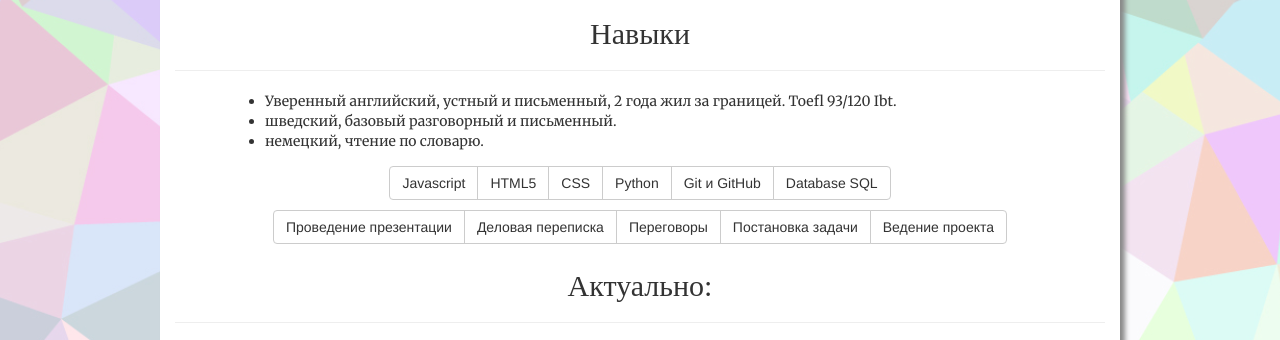
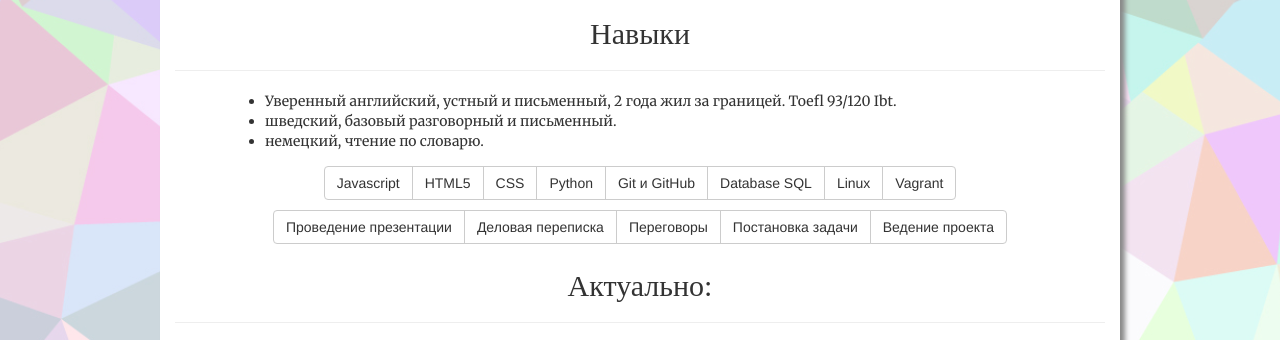
Before and after one commit to YariSPB/Yaroslav-Portfolio, a plain HTML site: page index.html in a window 1280 px wide. Shown: the part 407-747 px from the top of the page. Drawn offline with nearby package versions, Linux system fonts and the light colour scheme; a web font is replaced by a local one.

Commit message:
add skills

```diff
--- a/index.html
+++ b/index.html
@@ -84,6 +84,8 @@
 		<button type="button" class="btn btn-default">Python</button>
 		<button type="button" class="btn btn-default">Git и GitHub</button>
 		<button type="button" class="btn btn-default">Database SQL</button>
+		<button type="button" class="btn btn-default">Linux</button>
+		<button type="button" class="btn btn-default">Vagrant</button>
 	</div>
 	<div class="btn-group" role="group" aria-label="...">
 		<button type="button" class="btn btn-default">Проведение презентации</button>
```
